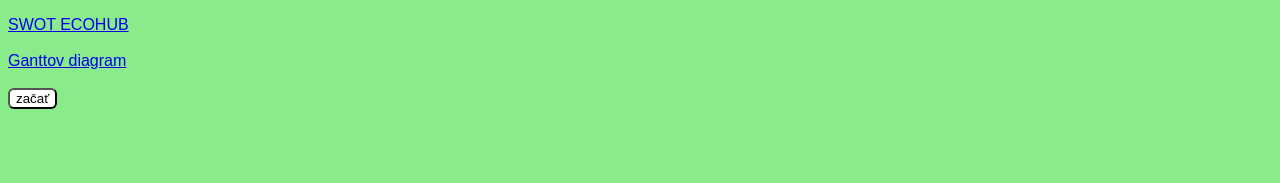
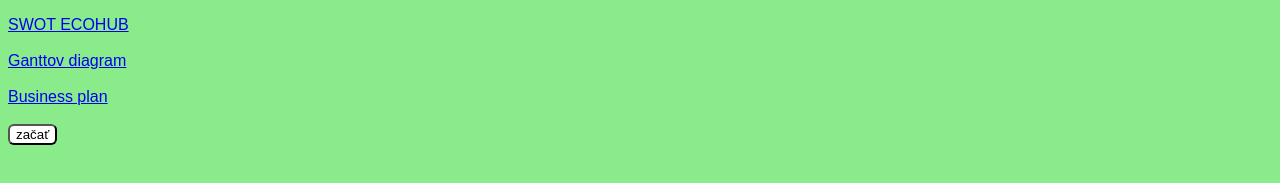
Before and after one commit to xom9s/ecohub, a plain HTML site: page index.html in a window 1280 px wide. Shown: the part 127-310 px from the top of the page. Drawn offline with Linux system fonts and the light colour scheme.

Commit message:
business plan pridany

```diff
--- a/index.html
+++ b/index.html
@@ -27,6 +27,7 @@
     </h3>
     <a href="SWOT_ECOHUB.pptx" download>SWOT ECOHUB</a><br /><br />
     <a href="Ganttov_diagram.gantt" download>Ganttov diagram</a><br /><br />
+    <a href="business_plan.docx" download>Business plan</a><br /><br />
 
     <button id="dotaznikButton">začať</button>
 
```
Also changed, not shown: 1 other file.
